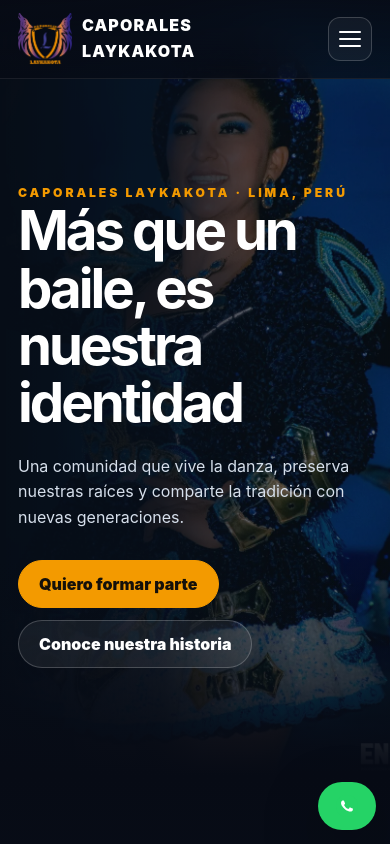
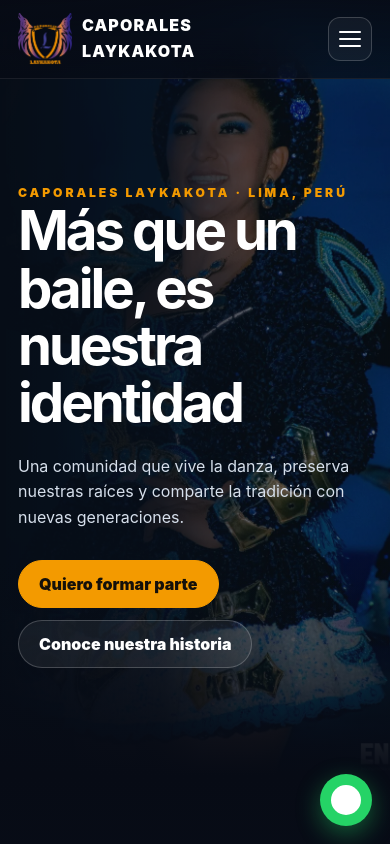
Before and after one commit to caporaleslaykakota/caporaleslaykakota.github.io, a plain HTML site: page index.html in a window 390 px wide. Shown: the top 844 px of the page. Drawn offline with Linux system fonts and the light colour scheme.

Commit message:
Mejoras visuales en tarjetas y boton de wsp

```diff
--- a/assets/css/main.css
+++ b/assets/css/main.css
@@ -412,6 +412,22 @@ h2 {
     margin-top: 72px
 }
 
+/* CORRECCIÓN 1: Estructura vertical ordenada y espaciada para la sección Ensayos */
+.rehearsal-header-group {
+    display: flex;
+    flex-direction: column;
+    gap: 14px;
+    margin-bottom: 28px;
+}
+
+.rehearsal-header-group h2 {
+    margin: 0;
+}
+
+.rehearsal-header-group .gallery-intro {
+    margin: 0;
+}
+
 .rehearsals {
     display: grid;
     grid-template-columns: repeat(6, 1fr);
@@ -525,12 +541,21 @@ h2 {
     gap: 16px
 }
 
+/* CORRECCIÓN 2: Tarjetas convertidas en flex column con altura completa para unificar el pie de tarjeta */
 .event {
     background: #fff;
     border-radius: 18px;
     padding: 24px;
     box-shadow: 0 12px 30px #15223814;
-    border-top: 4px solid var(--blue)
+    border-top: 4px solid var(--blue);
+    display: flex;
+    flex-direction: column;
+    justify-content: space-between;
+    height: 100%;
+}
+
+.event-content-wrapper {
+    flex-grow: 1;
 }
 
 .event .date {
@@ -551,7 +576,18 @@ h2 {
 }
 
 .event p {
-    color: #667085
+    color: #667085;
+    margin-bottom: 16px;
+}
+
+/* Pie de tarjeta estandarizado (ubicación) */
+.event strong {
+    display: block;
+    margin-top: auto;
+    padding-top: 12px;
+    border-top: 1px solid #edf2f7;
+    font-size: .9rem;
+    color: #111827;
 }
 
 .rcc {
@@ -676,28 +712,37 @@ h2 {
     gap: 20px
 }
 
-.whatsapp {
+/* CORRECCIÓN 3: Botón flotante de WhatsApp estilizado como un círculo perfecto y nítido */
+.whatsapp-float {
     position: fixed;
-    z-index: 40;
-    right: 22px;
-    bottom: 22px;
-    background: #25D366;
-    color: #07150d;
-    font-weight: 950;
-    border-radius: 999px;
-    padding: 13px 18px;
-    box-shadow: var(--shadow)
+    z-index: 50;
+    right: 24px;
+    bottom: 24px;
+    width: 60px;
+    height: 60px;
+    background-color: #25D366;
+    color: #FFF;
+    border-radius: 50%;
+    text-align: center;
+    font-size: 30px;
+    box-shadow: 0 8px 25px rgba(37, 211, 102, 0.4);
+    display: flex;
+    align-items: center;
+    justify-content: center;
+    transition: transform 0.25s ease, background-color 0.25s ease, box-shadow 0.25s ease;
 }
 
-.wa-content {
-    display: flex;
-    align-items: center;
-    gap: 8px
+.whatsapp-float:hover {
+    transform: scale(1.1);
+    background-color: #20ba5a;
+    box-shadow: 0 12px 30px rgba(37, 211, 102, 0.6);
 }
 
-.wa-icon {
-    width: 22px;
-    height: 22px
+.whatsapp-float img {
+    width: 35px;
+    height: 35px;
+    object-fit: contain;
+    filter: brightness(0) invert(1);
 }
 
 .loading {
@@ -784,10 +829,16 @@ h2 {
         flex-direction: column
     }
 
-    .whatsapp {
-        font-size: .85rem;
-        right: 14px;
-        bottom: 14px
+    .whatsapp-float {
+        width: 52px;
+        height: 52px;
+        right: 18px;
+        bottom: 18px;
+    }
+
+    .whatsapp-float img {
+        width: 30px;
+        height: 30px;
     }
 
     .modal {
--- a/index.html
+++ b/index.html
@@ -66,10 +66,14 @@
                 <p class="gallery-intro" id="galleryIntro"></p>
                 <div class="years" id="years"></div>
                 <div class="experiences" id="experiences"></div>
+
+                <!-- CORRECCIÓN 1: Contenedor con espaciado vertical estructurado para Ensayos -->
                 <div class="rehearsal-block">
-                    <div class="kicker">Ensayos</div>
-                    <h2 id="rehearsalTitle"></h2>
-                    <p class="gallery-intro" id="rehearsalText"></p>
+                    <div class="rehearsal-header-group">
+                        <div class="kicker">Ensayos</div>
+                        <h2 id="rehearsalTitle"></h2>
+                        <p class="gallery-intro" id="rehearsalText"></p>
+                    </div>
                     <div class="rehearsals" id="rehearsals"></div>
                 </div>
             </div>
@@ -147,8 +151,13 @@
             </div>
             <div class="modal-grid" id="modalGrid"></div>
         </div>
-    </div><a class="whatsapp" id="whatsapp" target="_blank" rel="noopener"><img class="wa-icon"
-                src="assets/icons/whatsapp.svg" alt=""></a>
+    </div>
+
+    <!-- CORRECCIÓN 3: Botón flotante de WhatsApp rediseñado como círculo perfecto -->
+    <a class="whatsapp-float" id="whatsapp" target="_blank" rel="noopener" aria-label="Chat de WhatsApp">
+        <img src="assets/icons/whatsapp.svg" alt="WhatsApp">
+    </a>
+
     <script src="assets/js/main.js"></script>
 </body>
 
```
